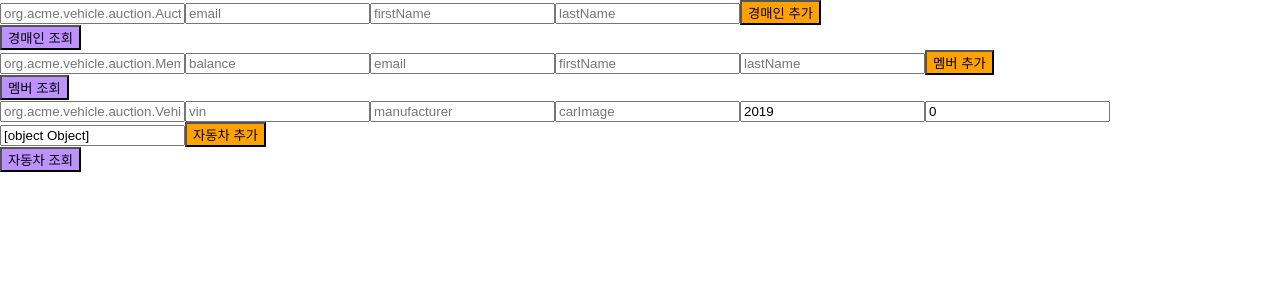
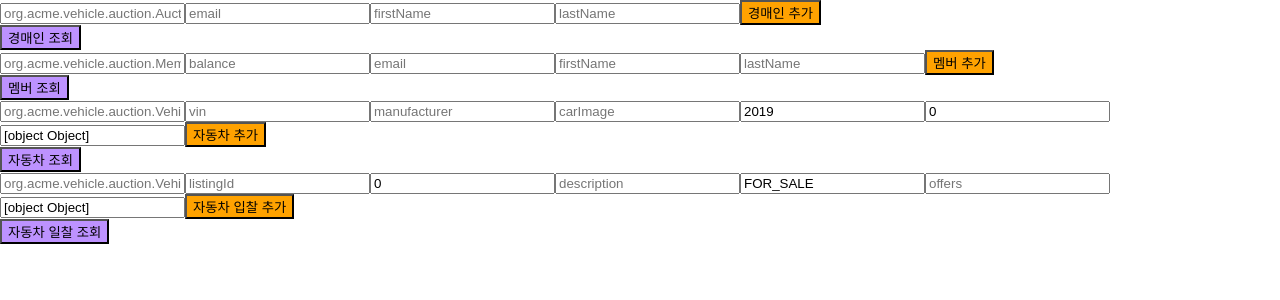
Before and after one commit to moonseokho85/carauctionweb, a React (Create React App) app: page / in a window 1280 px wide. Shown: the top 300 px of the page. Built offline with nearby package versions, Linux system fonts and the light colour scheme.

Commit message:
add VehicleListingScreen.js

```diff
--- a/src/App.js
+++ b/src/App.js
@@ -2,6 +2,7 @@ import React from 'react';
 import MemberScreen from './screens/MemberScreen'
 import VehicleScreen from './screens/VehicleScreen'
 import AuctioneerScreen from './screens/AuctioneerScreen'
+import VehicleListingScreen from './screens/VehicleListingScreen'
 
 function App() {
   return (
@@ -9,6 +10,7 @@ function App() {
       <AuctioneerScreen />
       <MemberScreen />
       <VehicleScreen />
+      <VehicleListingScreen />
     </div>
   );
 }
--- /dev/null
+++ b/src/screens/VehicleListingScreen.js
@@ -0,0 +1,144 @@
+import React, { Component } from 'react'
+import Button from "../components/button"
+
+// "$class": "org.acme.vehicle.auction.VehicleListing",
+// "listingId": "string",
+// "reservePrice": 0,
+// "description": "string",
+// "state": "FOR_SALE",
+// "offers": [],
+// "vehicle": {}
+
+const URL = 'http://localhost:3001/api/VehicleListing'
+
+export default class VehicleScreen extends Component {
+
+    constructor(props){
+        super(props)
+        this.state={
+            $class: "",
+            listingId: "",
+            reservePrice: 0,
+            description: "",
+            state: "FOR_SALE",
+            offers: [],
+            vehicle: {}
+        }
+    }
+
+    _onSubmit = (event) => {
+        event.preventDefault();
+        this.setState({
+            $class: "org.acme.vehicle.auction.VehicleListing",
+            listingId: this.state.listingId,
+            reservePrice: this.state.reservePrice,
+            description: this.state.description,
+            state: this.state.state,
+            offers: this.state.offers,
+            vehicle: this.state.vehicle
+        })
+
+        const data = {
+            $class: this.state.$class,
+            listingId: this.state.listingId,
+            reservePrice: this.state.reservePrice,
+            description: this.state.description,
+            state: this.state.state,
+            offers: this.state.offers,
+            vehicle: this.state.vehicle
+        }
+
+        fetch(URL,
+                {
+                    method : 'POST',
+                    headers : {
+                        'Content-Type' : 'application/json',
+                        'Accept' : 'application/json'
+                    },
+                    body : JSON.stringify(data)
+                }
+            )
+            .then(res=>res.json())
+            .then(resData => console.log(resData))
+    }
+
+    handleChange = (e)=>{
+
+        this.setState({
+            [e.target.name] : e.target.value
+        })
+    }
+
+    getVehicleListing = async ()=>{
+        // fetch(URL)
+        // .then(res => res.json)
+        // .then(resData => console.log(resData))
+        const res = await fetch(URL)
+        const resData = await res.json()
+        await console.log(resData)
+
+
+    }
+
+    render() {
+        return (
+            <div>
+                <form onSubmit={this._onSubmit}>
+                    <input
+                       placeholder="org.acme.vehicle.auction.VehicleListing"
+                       value={this.state.$class}
+                       onChange={this.handleChange}
+                       name="$class"
+                    />
+                    <input
+                       placeholder="listingId"
+                       value={this.state.listingId}
+                       onChange={this.handleChange}
+                       name="listingId"
+                    />
+                    <input
+                       placeholder="reservePrice"
+                       value={this.state.reservePrice}
+                       onChange={this.handleChange}
+                       name="reservePrice"
+                    />
+                    <input
+                       placeholder="description"
+                       value={this.state.description}
+                       onChange={this.handleChange}
+                       name="description"
+                    />
+                    <input
+                       placeholder="state"
+                       value={this.state.state}
+                       onChange={this.handleChange}
+                       name="state"
+                    />
+                    <input
+                       placeholder="offers"
+                       value={this.state.offers}
+                       onChange={this.handleChange}
+                       name="offers"
+                    />
+                    <input
+                       placeholder="vehicle"
+                       value={this.state.vehicle}
+                       onChange={this.handleChange}
+                       name="vehicle"
+                    />
+                    <Button
+                    style = {{backgroundColor:"#FFA200"}}
+                    title = "자동차 입찰 추가"
+                    />
+                </form>
+
+                <Button
+                    style = {{backgroundColor:"#BD92FF"}}
+                    title = "자동차 일찰 조회"
+                    action = {()=>this.getVehicleListing()}
+                />
+                <img src={this.state.carImage} />
+            </div>
+        )
+    }
+}
```
